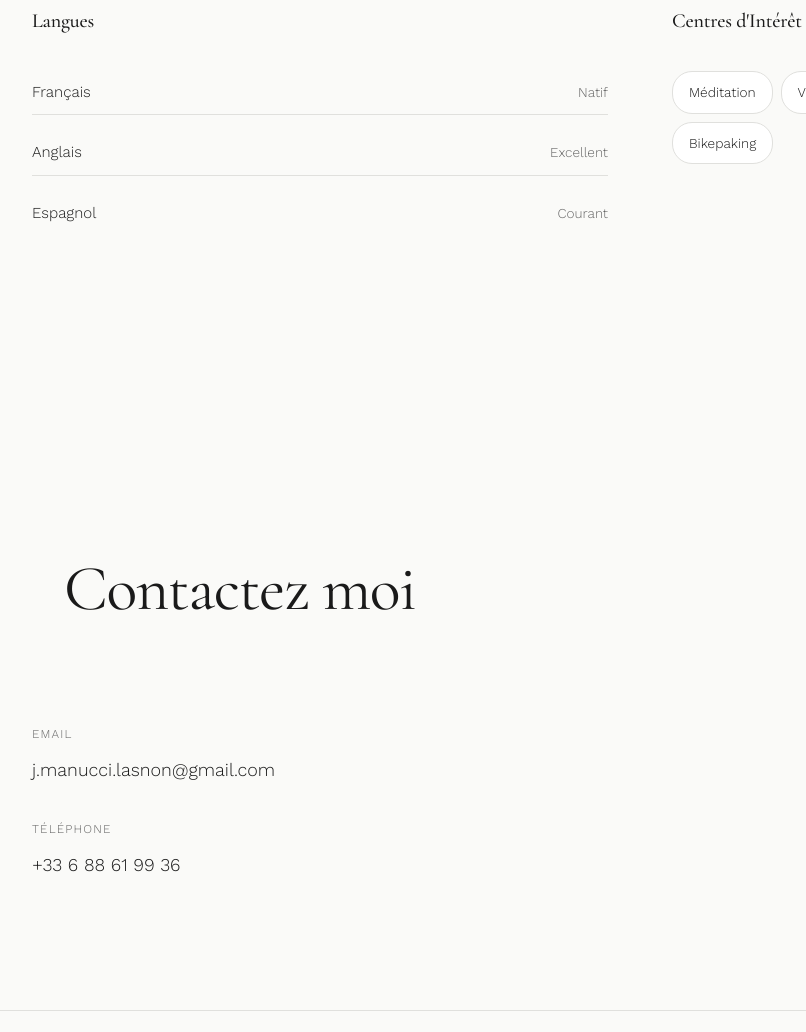
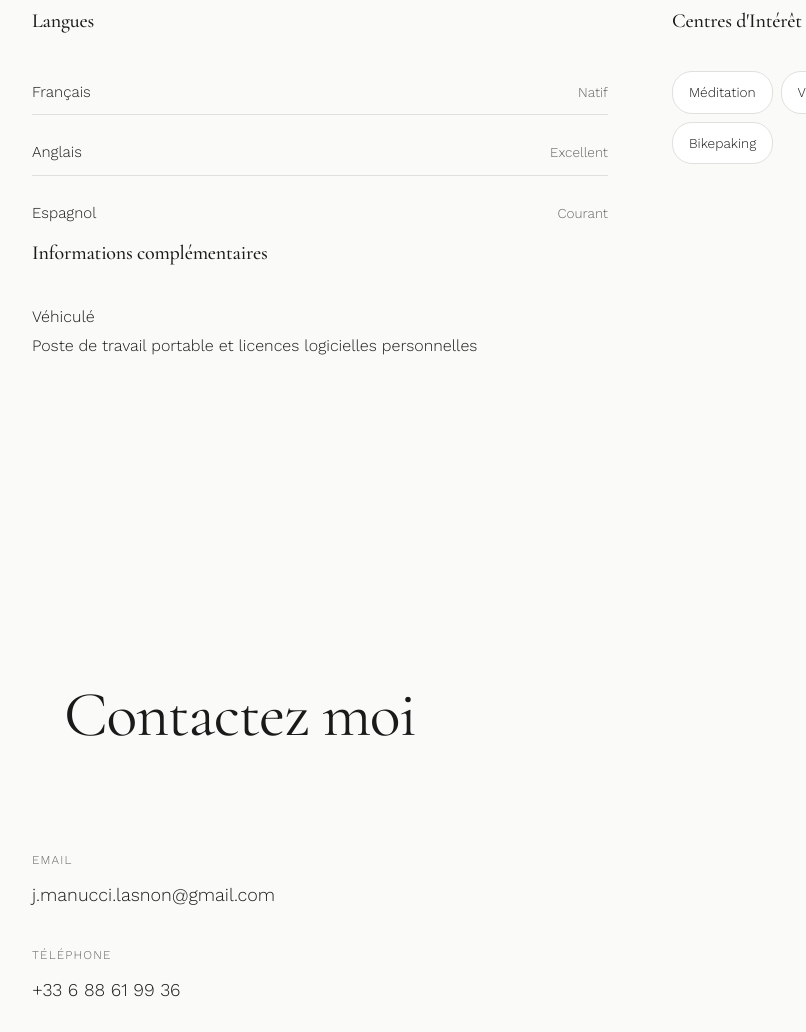
Before and after one commit to archi-jml/portfolio, a plain HTML site: page index.html in a window 1280 px wide. Shown: the part 6723-7755 px from the top of the page, without its empty margins (0-806 px from the left). Drawn offline with nearby package versions, Linux system fonts and the light colour scheme.

Commit message:
Test changes

```diff
--- a/data/cv.json
+++ b/data/cv.json
@@ -240,5 +240,9 @@
     "Ski de randonnée",
     "Trekking",
     "Bikepaking"
+  ],
+  "infos_complementaires": [
+    "Véhiculé",
+    "Poste de travail portable et licences logicielles personnelles"
   ]
 }
--- a/index.html
+++ b/index.html
@@ -137,6 +137,12 @@
                     </div>
                 </div>
             </div>
+
+            <!-- Informations complémentaires -->
+            <div class="cv-infos-comp">
+                <h3 class="cv-category-small">Informations complémentaires</h3>
+                <div id="cv-infos-comp" class="cv-infos-comp-list"></div>
+            </div>
         </div>
     </section>
 
--- a/js/main.js
+++ b/js/main.js
@@ -57,6 +57,9 @@ function displayCV(data) {
 
     // Intérêts
     displayInterets(data.interets);
+
+    // Infos complémentaires
+    displayInfosComp(data.infos_complementaires);
 
     // Observer pour animer les jauges au scroll
     observeSkillBars();
@@ -263,6 +266,20 @@ function displayInterets(interets) {
         tag.className = 'cv-interet-tag';
         tag.textContent = interet;
         container.appendChild(tag);
+    });
+}
+
+function displayInfosComp(infos) {
+    const container = document.getElementById('cv-infos-comp');
+    if (!container || !infos || infos.length === 0) return;
+
+    container.innerHTML = '';
+
+    infos.forEach(info => {
+        const p = document.createElement('p');
+        p.className = 'cv-info-comp-item';
+        p.textContent = info;
+        container.appendChild(p);
     });
 }
 
```
